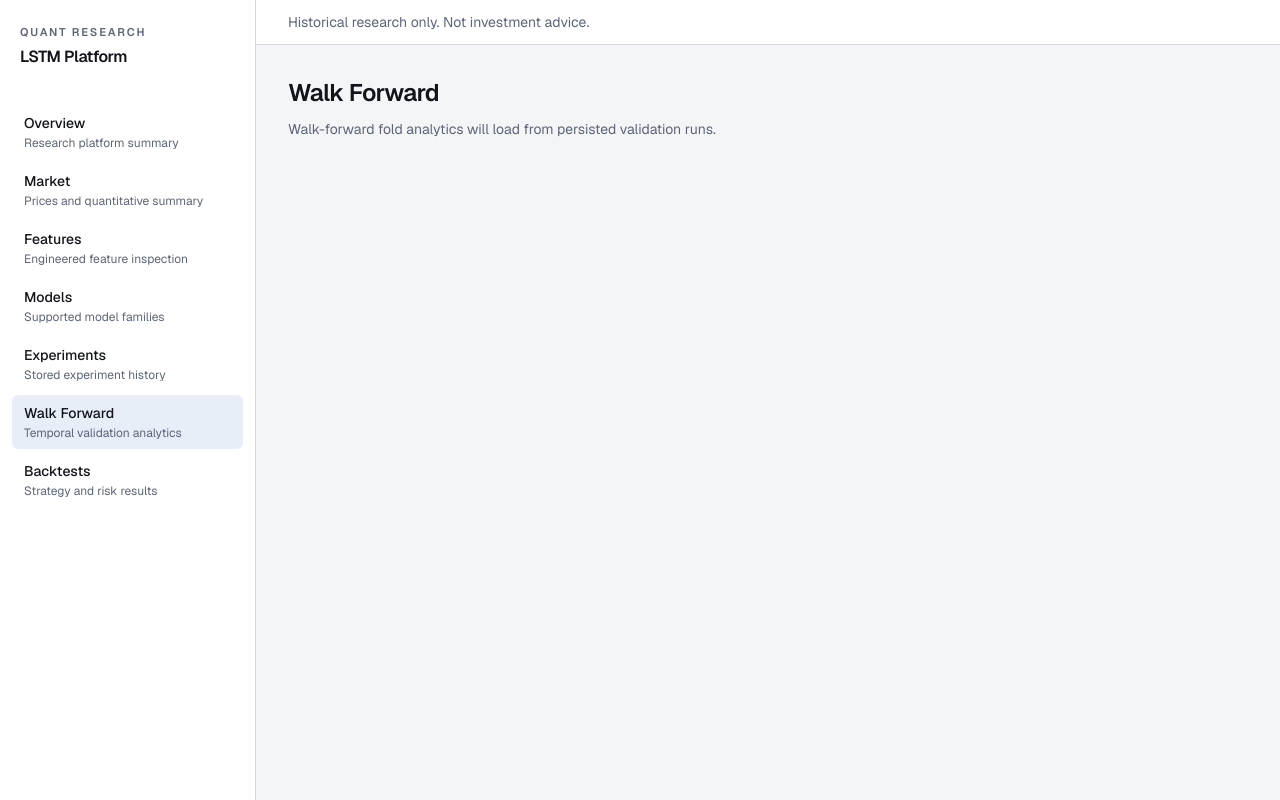
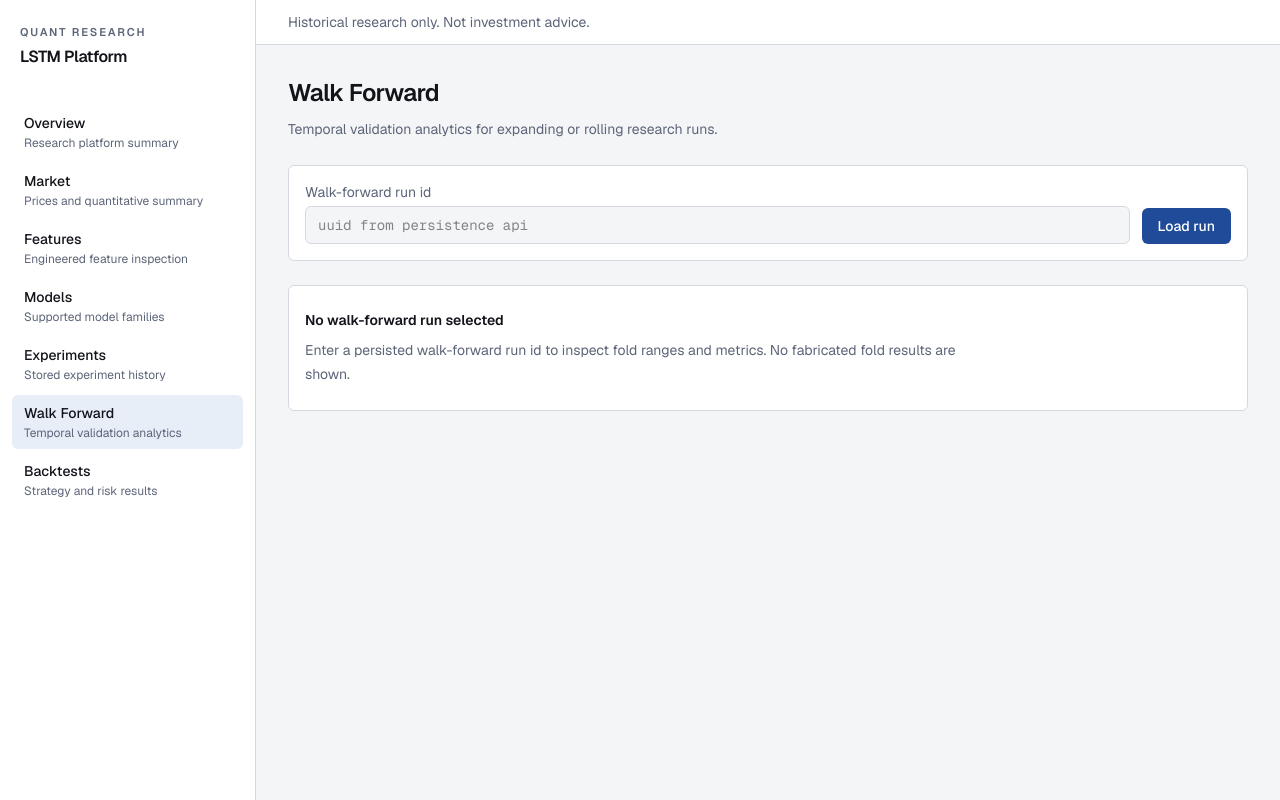
Before and after one commit to Hypersb/stock-price-prediction-with-lsmt, a Next.js app in the folder frontend/: page /walk-forward in a window 1280 px wide. Built offline with nearby package versions, Linux system fonts and the light colour scheme.

Commit message:
fix: add walk forward analytics dashboard

```diff
--- a/frontend/app/walk-forward/page.tsx
+++ b/frontend/app/walk-forward/page.tsx
@@ -1,14 +1,213 @@
+import { Suspense } from "react";
 import type { Metadata } from "next";
+
+import { MetricCard } from "@/components/ui/MetricCard";
+import { LoadingPanel, StatePanel } from "@/components/ui/StatePanel";
+import { WalkForwardRunForm } from "@/components/walkforward/WalkForwardRunForm";
+import { getWalkForwardRun } from "@/lib/api";
+import { formatDate, formatNumber } from "@/lib/format";
+import { ApiError } from "@/types/api";
+import type { WalkForwardRunResponse } from "@/types/api";
 
 export const metadata: Metadata = { title: "Walk Forward" };
 
-export default function WalkForwardPage() {
+type SearchParams = Promise<Record<string, string | string[] | undefined>>;
+
+function summarizeMetric(
+  run: WalkForwardRunResponse,
+  metricName: string,
+): { mean: number | null; std: number | null; min: number | null; max: number | null } {
+  const values = run.folds
+    .map((fold) => fold.fold_metrics?.[metricName])
+    .filter((value): value is number => typeof value === "number");
+  if (values.length === 0) {
+    return { mean: null, std: null, min: null, max: null };
+  }
+  const mean = values.reduce((sum, value) => sum + value, 0) / values.length;
+  const variance =
+    values.reduce((sum, value) => sum + (value - mean) ** 2, 0) / values.length;
+  return {
+    mean,
+    std: Math.sqrt(variance),
+    min: Math.min(...values),
+    max: Math.max(...values),
+  };
+}
+
+async function WalkForwardContent({
+  searchParams,
+}: {
+  searchParams: SearchParams;
+}) {
+  const params = await searchParams;
+  const runId = String(params.run_id ?? "").trim();
+  if (!runId) {
+    return (
+      <StatePanel
+        title="No walk-forward run selected"
+        message="Enter a persisted walk-forward run id to inspect fold ranges and metrics. No fabricated fold results are shown."
+      />
+    );
+  }
+
+  let run: WalkForwardRunResponse | null = null;
+  let loadError: string | null = null;
+  try {
+    run = await getWalkForwardRun(runId);
+  } catch (error) {
+    loadError =
+      error instanceof ApiError
+        ? error.detail ?? error.message
+        : "Unable to load walk-forward run.";
+  }
+
+  if (loadError || !run) {
+    return (
+      <StatePanel
+        title="Walk-forward run unavailable"
+        message={loadError ?? "Run not found."}
+      />
+    );
+  }
+
+  const metricNames = Array.from(
+    new Set(
+      run.folds.flatMap((fold) => Object.keys(fold.fold_metrics ?? {})),
+    ),
+  ).sort();
+
   return (
-    <section className="space-y-2">
-      <h2 className="text-2xl font-semibold tracking-tight">Walk Forward</h2>
-      <p className="max-w-2xl text-sm leading-6 text-muted">
-        Walk-forward fold analytics will load from persisted validation runs.
-      </p>
-    </section>
+    <div className="space-y-6">
+      <div className="grid gap-3 sm:grid-cols-2 xl:grid-cols-4">
+        <MetricCard label="Symbol" value={run.symbol} />
+        <MetricCard label="Model" value={run.model_name} />
+        <MetricCard label="Task" value={run.task} />
+        <MetricCard label="Window" value={run.window_type} />
+        <MetricCard label="Folds" value={String(run.folds.length)} />
+        <MetricCard label="Horizon" value={String(run.forecast_horizon)} />
+        <MetricCard label="Gap" value={String(run.gap)} />
+        <MetricCard label="Step size" value={String(run.step_size)} />
+      </div>
+
+      <section className="rounded-md border border-border bg-surface p-4">
+        <h3 className="text-sm font-semibold">Stability summary</h3>
+        <p className="mt-1 text-xs text-muted">
+          Aggregate statistics across folds when numeric fold metrics exist.
+        </p>
+        {metricNames.length === 0 ? (
+          <p className="mt-3 text-sm text-muted">No fold metrics were stored.</p>
+        ) : (
+          <div className="mt-4 overflow-x-auto">
+            <table className="min-w-full text-left text-sm">
+              <thead className="border-b border-border text-xs uppercase tracking-[0.08em] text-muted">
+                <tr>
+                  <th className="px-3 py-2">Metric</th>
+                  <th className="px-3 py-2">Mean</th>
+                  <th className="px-3 py-2">Std</th>
+                  <th className="px-3 py-2">Min</th>
+                  <th className="px-3 py-2">Max</th>
+                </tr>
+              </thead>
+              <tbody>
+                {metricNames.map((name) => {
+                  const stats = summarizeMetric(run, name);
+                  return (
+                    <tr key={name} className="border-b border-border last:border-b-0">
+                      <td className="px-3 py-2">{name}</td>
+                      <td className="px-3 py-2 font-mono">
+                        {formatNumber(stats.mean, 4)}
+                      </td>
+                      <td className="px-3 py-2 font-mono">
+                        {formatNumber(stats.std, 4)}
+                      </td>
+                      <td className="px-3 py-2 font-mono">
+                        {formatNumber(stats.min, 4)}
+                      </td>
+                      <td className="px-3 py-2 font-mono">
+                        {formatNumber(stats.max, 4)}
+                      </td>
+                    </tr>
+                  );
+                })}
+              </tbody>
+            </table>
+          </div>
+        )}
+      </section>
+
+      <section className="rounded-md border border-border bg-surface p-4">
+        <h3 className="text-sm font-semibold">Fold timeline</h3>
+        <p className="mt-1 text-xs text-muted">
+          Each fold evaluates a distinct future period. Weak folds remain visible.
+        </p>
+        <div className="mt-4 overflow-x-auto">
+          <table className="min-w-full text-left text-sm">
+            <thead className="border-b border-border text-xs uppercase tracking-[0.08em] text-muted">
+              <tr>
+                <th className="px-3 py-2">Fold</th>
+                <th className="px-3 py-2">Train</th>
+                <th className="px-3 py-2">Validation</th>
+                <th className="px-3 py-2">Test</th>
+                <th className="px-3 py-2">Counts</th>
+                <th className="px-3 py-2">Metrics</th>
+              </tr>
+            </thead>
+            <tbody>
+              {run.folds.map((fold) => (
+                <tr key={fold.fold_number} className="border-b border-border last:border-b-0">
+                  <td className="px-3 py-2 font-medium">{fold.fold_number}</td>
+                  <td className="px-3 py-2">
+                    {formatDate(fold.train_start)} → {formatDate(fold.train_end)}
+                  </td>
+                  <td className="px-3 py-2">
+                    {fold.validation_start
+                      ? `${formatDate(fold.validation_start)} → ${formatDate(fold.validation_end)}`
+                      : "—"}
+                  </td>
+                  <td className="px-3 py-2">
+                    {formatDate(fold.test_start)} → {formatDate(fold.test_end)}
+                  </td>
+                  <td className="px-3 py-2">
+                    {fold.train_count}/{fold.validation_count}/{fold.test_count}
+                  </td>
+                  <td className="px-3 py-2 font-mono text-xs">
+                    {fold.fold_metrics
+                      ? Object.entries(fold.fold_metrics)
+                          .map(
+                            ([key, value]) => `${key}=${formatNumber(value, 4)}`,
+                          )
+                          .join(", ")
+                      : "—"}
+                  </td>
+                </tr>
+              ))}
+            </tbody>
+          </table>
+        </div>
+      </section>
+    </div>
   );
 }
+
+export default function WalkForwardPage({
+  searchParams,
+}: {
+  searchParams: SearchParams;
+}) {
+  return (
+    <div className="space-y-6">
+      <section>
+        <h2 className="text-2xl font-semibold tracking-tight">Walk Forward</h2>
+        <p className="mt-2 max-w-3xl text-sm leading-6 text-muted">
+          Temporal validation analytics for expanding or rolling research runs.
+        </p>
+      </section>
+      <Suspense fallback={<LoadingPanel label="Loading run form" />}>
+        <WalkForwardRunForm />
+      </Suspense>
+      <Suspense fallback={<LoadingPanel />}>
+        <WalkForwardContent searchParams={searchParams} />
+      </Suspense>
+    </div>
+  );
+}
--- /dev/null
+++ b/frontend/components/walkforward/WalkForwardRunForm.tsx
@@ -0,0 +1,47 @@
+"use client";
+
+import { FormEvent, useState, useTransition } from "react";
+import { useRouter, useSearchParams } from "next/navigation";
+
+export function WalkForwardRunForm() {
+  const router = useRouter();
+  const searchParams = useSearchParams();
+  const [runId, setRunId] = useState(searchParams.get("run_id") ?? "");
+  const [pending, startTransition] = useTransition();
+
+  function onSubmit(event: FormEvent<HTMLFormElement>) {
+    event.preventDefault();
+    const params = new URLSearchParams();
+    if (runId.trim()) {
+      params.set("run_id", runId.trim());
+    }
+    startTransition(() => {
+      router.push(`/walk-forward?${params.toString()}`);
+    });
+  }
+
+  return (
+    <form
+      onSubmit={onSubmit}
+      className="flex flex-col gap-3 rounded-md border border-border bg-surface p-4 sm:flex-row sm:items-end"
+    >
+      <label className="block flex-1 text-sm">
+        <span className="mb-1 block text-muted">Walk-forward run id</span>
+        <input
+          className="w-full rounded-md border border-border bg-background px-3 py-2 font-mono text-sm"
+          value={runId}
+          onChange={(event) => setRunId(event.target.value)}
+          placeholder="uuid from persistence api"
+          aria-label="Walk-forward run id"
+        />
+      </label>
+      <button
+        type="submit"
+        className="rounded-md bg-accent px-4 py-2 text-sm font-medium text-white disabled:opacity-60 dark:text-background"
+        disabled={pending}
+      >
+        {pending ? "Loading…" : "Load run"}
+      </button>
+    </form>
+  );
+}
```
